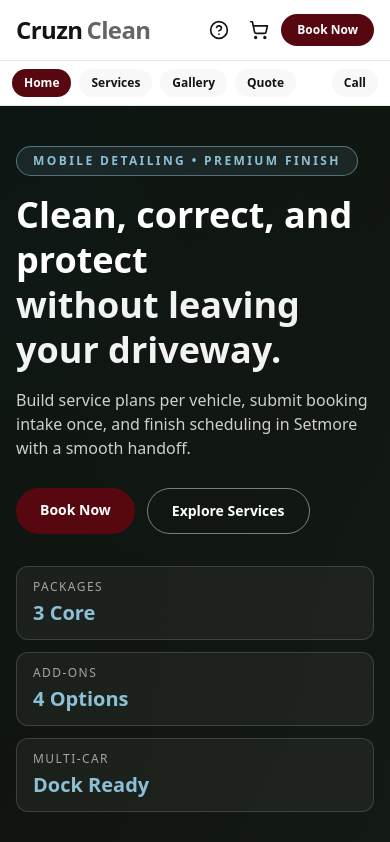
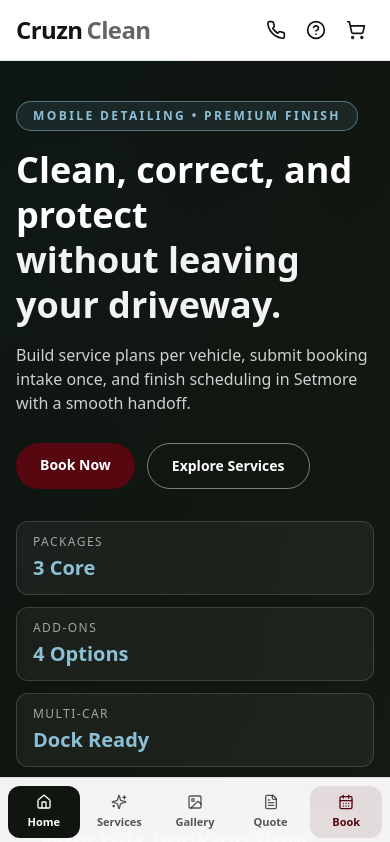
Before and after one commit to sakanastudio24-eng/DetailFlow, a Next.js app in the folder apps/web/: page / in a window 390 px wide. Shown: the top 842 px of the page. Built offline with nearby package versions, Linux system fonts and the light colour scheme.

Commit message:
feat(section-k): add mobile app-style bottom nav for mobile/tablet

```diff
--- a/apps/web/app/globals.css
+++ b/apps/web/app/globals.css
@@ -5,6 +5,7 @@
 :root {
   color-scheme: light;
   --site-header-height: 84px;
+  --mobile-nav-height: 86px;
 }
 
 * {
@@ -39,7 +40,12 @@
 
 @media (max-width: 1023px) {
   :root {
-    --site-header-height: 130px;
+    --site-header-height: 84px;
+    --mobile-nav-height: 90px;
+  }
+
+  body {
+    padding-bottom: calc(var(--mobile-nav-height) + env(safe-area-inset-bottom));
   }
 
   .dock-shell {
@@ -58,7 +64,8 @@
 
 @media (max-width: 767px) {
   :root {
-    --site-header-height: 126px;
+    --site-header-height: 80px;
+    --mobile-nav-height: 86px;
   }
 
   .dock-shell {
--- a/apps/web/components/layout/site-header.tsx
+++ b/apps/web/components/layout/site-header.tsx
@@ -2,8 +2,16 @@
 
 import Link from 'next/link';
 import { usePathname } from 'next/navigation';
-import { Phone, ShoppingCart } from 'lucide-react';
-import { useEffect, useMemo, useRef, useState } from 'react';
+import {
+  CalendarDays,
+  FileText,
+  Home,
+  Image,
+  Phone,
+  ShoppingCart,
+  Sparkles,
+} from 'lucide-react';
+import { useEffect, useMemo, useRef, useState, type ComponentType } from 'react';
 
 import { QuickHelpModal } from '@/components/help/quick-help-modal';
 import { useBooking } from '@/components/providers/booking-provider';
@@ -12,6 +20,10 @@
 interface NavLinkItem {
   href: string;
   label: string;
+}
+
+interface MobileNavItem extends NavLinkItem {
+  icon: ComponentType<{ className?: string }>;
 }
 
 /**
@@ -23,6 +35,19 @@
     { href: '/services', label: 'Services' },
     { href: '/gallery', label: 'Gallery' },
     { href: '/quote', label: 'Quote' },
+  ];
+}
+
+/**
+ * Returns the bottom mobile app-style navigation entries.
+ */
+function getMobileNavLinks(): MobileNavItem[] {
+  return [
+    { href: '/', label: 'Home', icon: Home },
+    { href: '/services', label: 'Services', icon: Sparkles },
+    { href: '/gallery', label: 'Gallery', icon: Image },
+    { href: '/quote', label: 'Quote', icon: FileText },
+    { href: '/booking', label: 'Book', icon: CalendarDays },
   ];
 }
 
@@ -43,6 +68,7 @@
 export function SiteHeader(): JSX.Element {
   const pathname = usePathname();
   const links = getNavLinks();
+  const mobileLinks = getMobileNavLinks();
   const {
     vehicles,
     getVehicleServices,
@@ -91,7 +117,12 @@
     };
   }, []);
 
+  useEffect(() => {
+    setCartOpen(false);
+  }, [pathname]);
+
   return (
+    <>
       <header className="sticky top-0 z-40 border-b border-black/10 bg-white/95 backdrop-blur-md">
         <div className="mx-auto flex max-w-[1360px] items-center justify-between gap-4 px-4 py-3 sm:px-6">
           <Link href="/" className="font-heading text-2xl font-semibold tracking-tight text-brandBlack sm:text-3xl">
@@ -205,6 +236,13 @@
           </div>
 
           <div className="flex items-center gap-1 lg:hidden" ref={cartRef}>
+            <a
+              href="tel:+15551234567"
+              className="inline-flex h-9 w-9 items-center justify-center rounded-full text-brandBlack transition duration-300 hover:bg-neutralGray"
+              aria-label="Call us"
+            >
+              <Phone className="h-5 w-5" />
+            </a>
             <QuickHelpModal />
             <button
               type="button"
@@ -219,15 +257,9 @@
                 </span>
               ) : null}
             </button>
-          <Link
-            href="/booking"
-            className="rounded-full bg-deepRed px-4 py-2 text-xs font-semibold text-white transition hover:bg-brandBlack"
-          >
-            Book Now
-          </Link>
 
             {cartOpen ? (
-            <div className="fixed inset-x-3 top-[72px] z-50 rounded-2xl border border-black/10 bg-white p-4 shadow-2xl">
+              <div className="fixed inset-x-3 bottom-[calc(5.75rem+env(safe-area-inset-bottom))] z-[95] rounded-2xl border border-black/10 bg-white p-4 shadow-2xl">
                 <h3 className="font-heading text-lg font-semibold text-brandBlack">Cart Summary</h3>
                 <p className="mt-1 text-xs text-brandBlack/60">{vehiclesWithSelections.length} vehicles selected</p>
                 <div className="mt-2 border-t border-black/10 pt-2 text-right text-sm font-semibold text-deepRed">${getGrandTotal()}</div>
@@ -243,31 +275,36 @@
             ) : null}
           </div>
         </div>
+      </header>
 
-      <nav className="border-t border-black/10 bg-white lg:hidden">
-        <div className="mx-auto flex max-w-[1360px] items-center gap-2 overflow-x-auto px-3 py-2">
-          {links.map((link) => {
+      <nav className="fixed inset-x-0 bottom-0 z-50 border-t border-black/10 bg-white/95 pb-[calc(env(safe-area-inset-bottom)+0.35rem)] pt-2 backdrop-blur-md lg:hidden">
+        <div className="mx-auto grid w-full max-w-[760px] grid-cols-5 gap-1 px-2 sm:px-4">
+          {mobileLinks.map((link) => {
             const active = isActivePath(pathname, link.href);
+            const Icon = link.icon;
+            const bookingLink = link.href === '/booking';
+
             return (
               <Link
                 key={link.href}
                 href={link.href}
-                className={`whitespace-nowrap rounded-full px-3 py-1.5 text-xs font-semibold transition duration-300 ${
-                  active ? 'bg-deepRed text-white' : 'bg-neutralGray text-brandBlack hover:bg-black/10'
+                className={`flex flex-col items-center justify-center gap-1 rounded-xl px-2 py-2 text-[11px] font-semibold transition-all duration-300 ${
+                  bookingLink
+                    ? active
+                      ? 'bg-deepRed text-white shadow-md'
+                      : 'bg-deepRed/10 text-deepRed hover:bg-deepRed/20'
+                    : active
+                      ? 'bg-brandBlack text-white'
+                      : 'text-brandBlack/70 hover:bg-neutralGray hover:text-brandBlack'
                 }`}
               >
-                {link.label}
+                <Icon className="h-4 w-4" />
+                <span>{link.label}</span>
               </Link>
             );
           })}
-          <a
-            href="tel:+15551234567"
-            className="ml-auto inline-flex whitespace-nowrap rounded-full bg-neutralGray px-3 py-1.5 text-xs font-semibold text-brandBlack"
-          >
-            Call
-          </a>
         </div>
       </nav>
-    </header>
+    </>
   );
 }
```
Also changed, not shown: 1 other file (tests, documents, lock files or other folders). Lines whose indentation alone changed are shown as unchanged.
